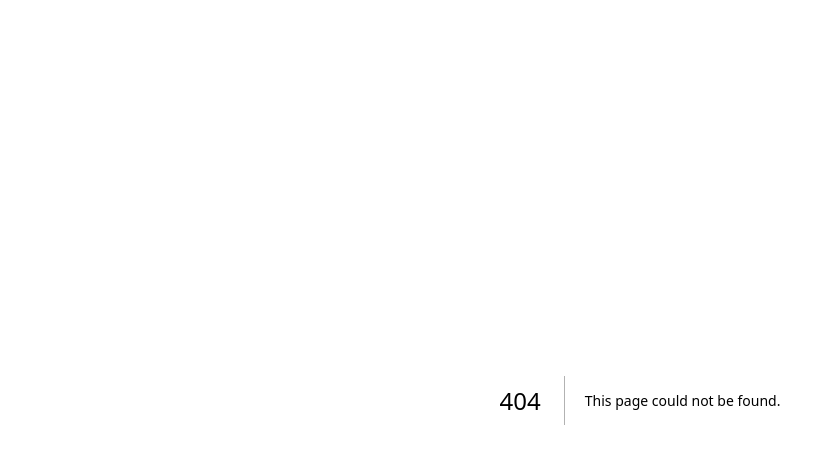
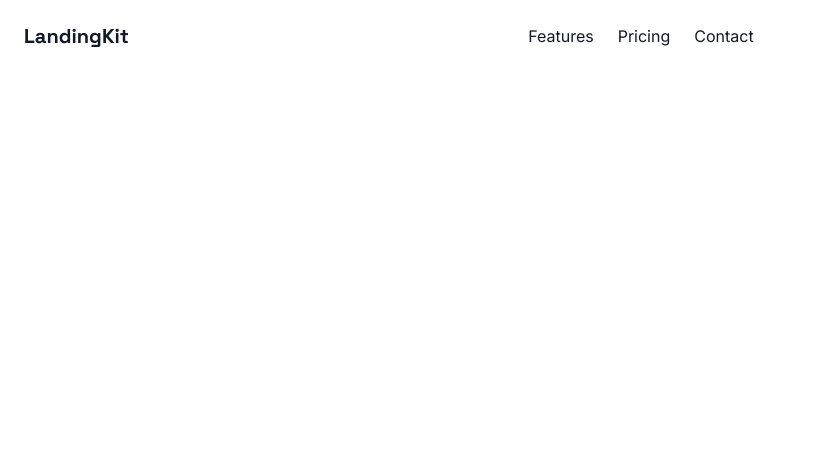
Before and after one commit to rashedInt32/launchpad-ui, a Next.js app: page /variants/sass in a window 1280 px wide. Before the commit this address had no page. Shown: the top 464 px of the page, without its empty margins (0-818 px from the left). Built offline with nearby package versions, Linux system fonts and the light colour scheme.

Commit message:
feat: add sass header component

```diff
--- /dev/null
+++ b/app/variants/sass/page.tsx
@@ -0,0 +1,9 @@
+import { SassHeader } from "@/components/headers";
+
+export default function SassLanding() {
+  return (
+    <div>
+      <SassHeader />
+    </div>
+  );
+}
--- a/components/headers/index.tsx
+++ b/components/headers/index.tsx
@@ -0,0 +1 @@
+export { SassHeader } from "./sass-header";
--- /dev/null
+++ b/components/headers/sass-header.tsx
@@ -0,0 +1,21 @@
+export function SassHeader() {
+  return (
+    <header className="flex justify-between items-center py-4 px-6">
+      <div className="text-xl font-heading font-bold">LandingKit</div>
+      <nav className="hidden md:flex space-x-6">
+        <a href="#features" className="hover:text-[var(--accent)]">
+          Features
+        </a>
+        <a href="#pricing" className="hover:text-[var(--accent)]">
+          Pricing
+        </a>
+        <a href="#contact" className="hover:text-[var(--accent)]">
+          Contact
+        </a>
+      </nav>
+      <button className="ml-4 px-4 py-2 rounded-xl bg-[var(--accent)] text-white">
+        Started
+      </button>
+    </header>
+  );
+}
```
Also changed, not shown: app/variants/sass.tsx (deleted), 1 other file (tests, documents, lock files or other folders).
